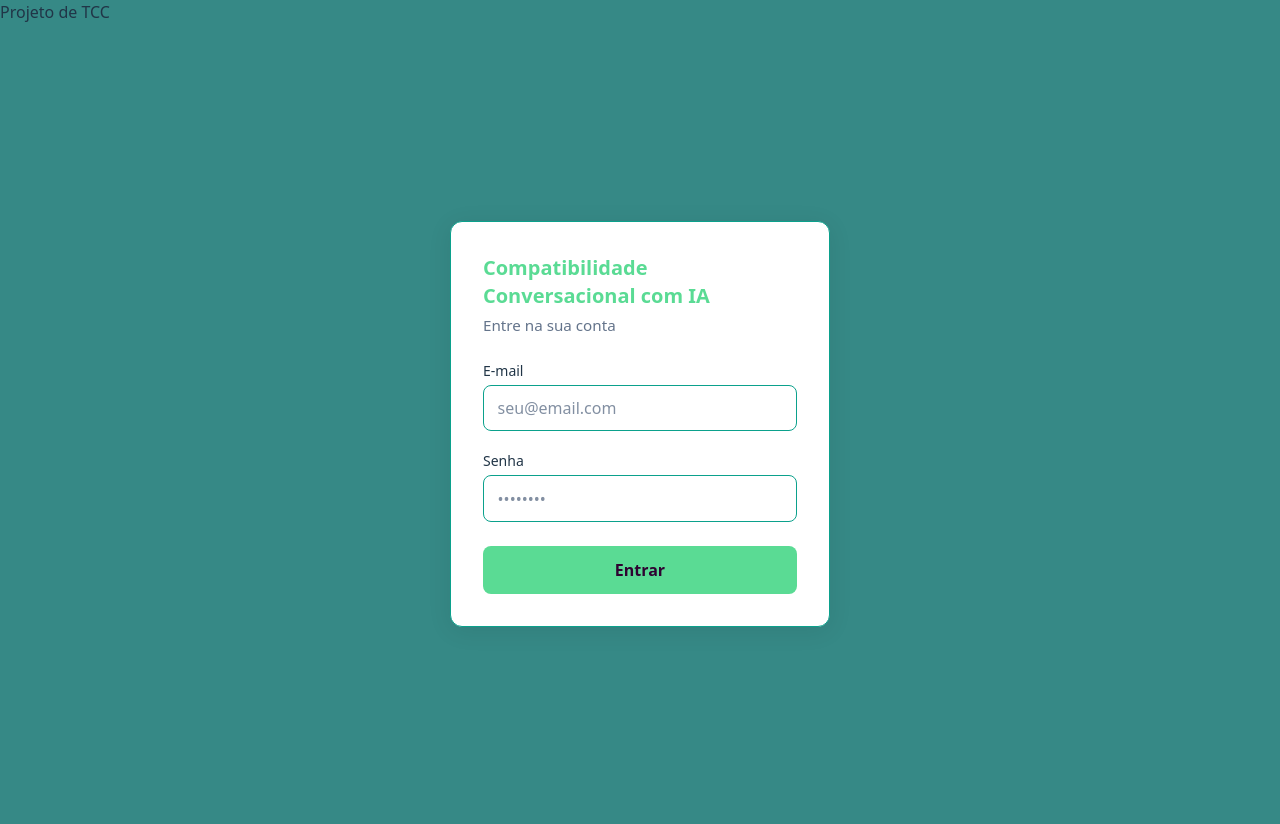
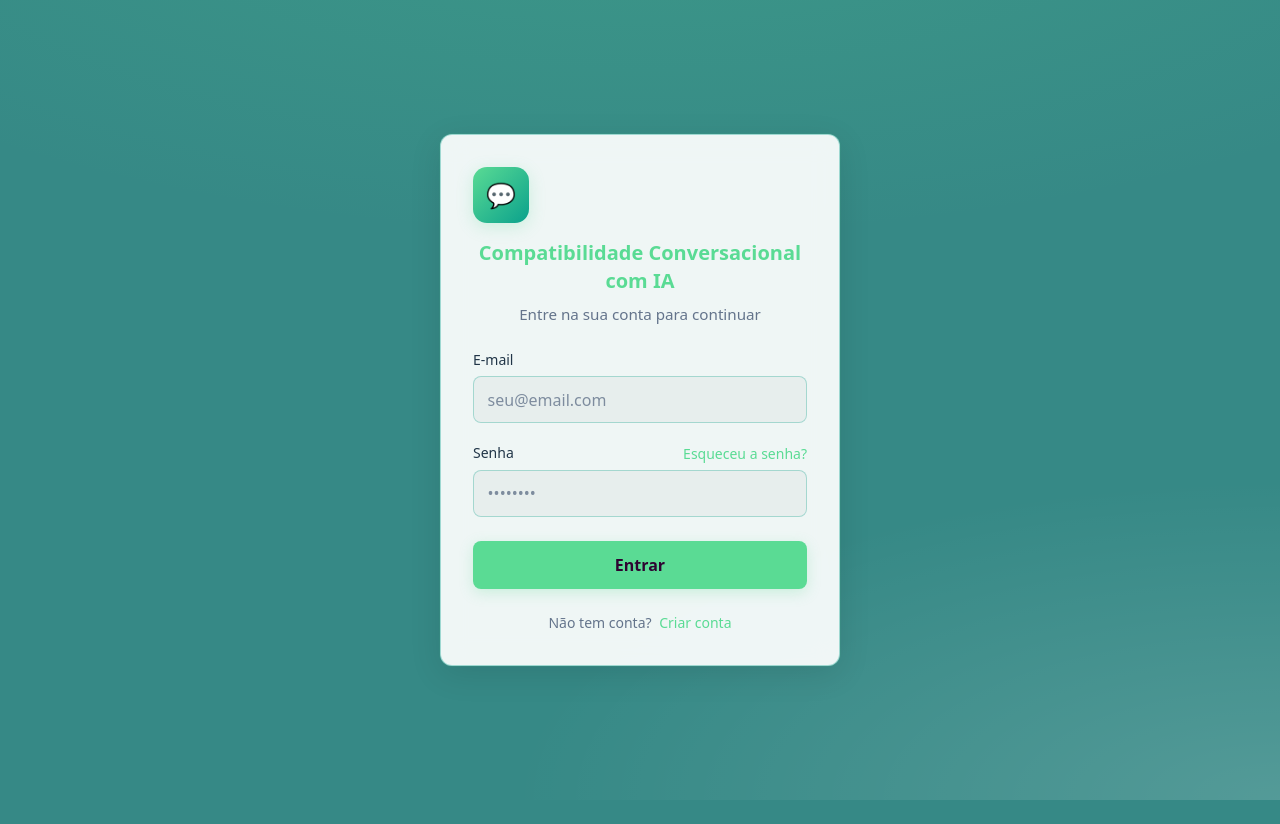
Before and after one commit to GabriD-0/Compatibilidade-Conversacional-com-IA, a Vue app in the folder frontend/: page /login in a window 1280 px wide. After the commit the page ends 800 px from the top, so only its background shows below. Built offline with nearby package versions, Linux system fonts and the light colour scheme.

Commit message:
Criação de padrão da tela de login

```diff
--- a/frontend/src/App.vue
+++ b/frontend/src/App.vue
@@ -3,6 +3,5 @@ import { RouterView } from 'vue-router'
 </script>
 
 <template>
-  <header>Projeto de TCC</header>
   <RouterView />
 </template>
--- a/frontend/src/style.css
+++ b/frontend/src/style.css
@@ -15,7 +15,6 @@
   --color-border-default: var(--token-border);
 }
 
-/* ========== Modo escuro (padrão) ========== */
 :root {
   font-family: system-ui, Avenir, Helvetica, Arial, sans-serif;
   line-height: 1.5;
@@ -35,7 +34,7 @@
   background-color: var(--token-bg-page);
 }
 
-/* ========== Modo claro ========== */
+/* Modo claro */
 @media (prefers-color-scheme: light) {
   :root {
     --token-bg-page: #368986;
@@ -54,7 +53,7 @@ body {
   min-height: 100vh;
 }
 
-/* ========== Componentes base (design system) ========== */
+/* Componentes base */
 @layer components {
   /* Botão primário */
   .btn-primary {
--- /dev/null
+++ b/frontend/src/styles/auth.css
@@ -0,0 +1,91 @@
+.login-page {
+  background: linear-gradient(135deg, var(--color-dark) 0%, #1a021c 40%, var(--color-tertiary) 100%);
+  position: relative;
+  overflow: hidden;
+}
+
+.login-page::before {
+  content: "";
+  position: absolute;
+  inset: 0;
+  background: radial-gradient(ellipse 80% 50% at 50% -20%, rgba(90, 219, 148, 0.12), transparent),
+              radial-gradient(ellipse 60% 40% at 100% 100%, rgba(138, 3, 77, 0.1), transparent),
+              radial-gradient(ellipse 50% 30% at 0% 80%, rgba(11, 161, 140, 0.08), transparent);
+  pointer-events: none;
+}
+
+.login-card {
+  position: relative;
+  background: rgba(36, 36, 36, 0.85);
+  backdrop-filter: blur(12px);
+  border: 1px solid rgba(54, 137, 134, 0.4);
+  box-shadow: 0 8px 32px rgba(0, 0, 0, 0.3),
+              0 0 0 1px rgba(90, 219, 148, 0.05);
+}
+
+.login-card .login-icon {
+  width: 56px;
+  height: 56px;
+  border-radius: 14px;
+  background: linear-gradient(135deg, var(--color-primary), var(--color-secondary));
+  display: flex;
+  align-items: center;
+  justify-content: center;
+  font-size: 1.5rem;
+  margin-bottom: 1rem;
+  box-shadow: 0 4px 16px rgba(90, 219, 148, 0.25);
+}
+
+.login-card .input {
+  background: rgba(255, 255, 255, 0.05);
+  border-color: rgba(54, 137, 134, 0.35);
+}
+
+.login-card .input:focus {
+  border-color: var(--color-primary);
+  box-shadow: 0 0 0 3px rgba(90, 219, 148, 0.15);
+}
+
+.login-card .btn-primary {
+  box-shadow: 0 4px 14px rgba(90, 219, 148, 0.25);
+}
+
+.login-card .btn-primary:hover {
+  box-shadow: 0 6px 20px rgba(11, 161, 140, 0.35);
+}
+
+.login-link {
+  color: var(--color-primary);
+  font-size: 0.875rem;
+  text-decoration: none;
+  transition: color 0.2s;
+}
+
+.login-link:hover {
+  color: var(--color-secondary);
+  text-decoration: underline;
+}
+
+/* Modo claro */
+@media (prefers-color-scheme: light) {
+  .login-page {
+    background: linear-gradient(135deg, var(--color-tertiary) 0%, #2a6d6b 50%, var(--color-secondary) 100%);
+  }
+
+  .login-page::before {
+    background: radial-gradient(ellipse 80% 50% at 50% -20%, rgba(90, 219, 148, 0.2), transparent),
+                radial-gradient(ellipse 60% 40% at 100% 100%, rgba(255, 255, 255, 0.15), transparent);
+  }
+
+  .login-card {
+    background: rgba(255, 255, 255, 0.92);
+    border-color: rgba(11, 161, 140, 0.35);
+    box-shadow: 0 8px 32px rgba(0, 0, 0, 0.1),
+                0 0 0 1px rgba(90, 219, 148, 0.08);
+  }
+
+  .login-card .input {
+    background: rgba(0, 0, 0, 0.03);
+    border-color: rgba(11, 161, 140, 0.3);
+  }
+}
--- a/frontend/src/views/Login.vue
+++ b/frontend/src/views/Login.vue
@@ -2,17 +2,18 @@
 </script>
 
 <template>
-  <div class="min-h-screen flex items-center justify-center p-4 bg-page">
-    <div class="card w-full max-w-[380px]">
-      <h1 class="m-0 mb-1 text-xl font-semibold text-primary">
+  <div class="login-page min-h-screen flex items-center justify-center p-4">
+    <div class="login-card card w-full max-w-[400px]">
+      <div class="login-icon">💬</div>
+      <h1 class="mb-2 text-xl font-semibold text-primary text-center">
         Compatibilidade Conversacional com IA
       </h1>
-      <p class="m-0 mb-6 text-[0.95rem] text-muted">
-        Entre na sua conta
+      <p class="mb-6 text-[0.95rem] text-muted text-center">
+        Entre na sua conta para continuar
       </p>
 
       <form class="flex flex-col gap-5" @submit.prevent>
-        <div class="flex flex-col gap-1">
+        <div class="flex flex-col gap-1.5">
           <label for="email" class="text-sm font-medium text-body">E-mail</label>
           <input
             id="email"
@@ -22,8 +23,11 @@
             class="input"
           />
         </div>
-        <div class="flex flex-col gap-1">
-          <label for="password" class="text-sm font-medium text-body">Senha</label>
+        <div class="flex flex-col gap-1.5">
+          <div class="flex items-center justify-between">
+            <label for="password" class="text-sm font-medium text-body">Senha</label>
+            <a href="#" class="login-link">Esqueceu a senha?</a>
+          </div>
           <input
             id="password"
             type="password"
@@ -36,6 +40,13 @@
           Entrar
         </button>
       </form>
+
+      <p class="mt-6 text-center text-sm text-muted">
+        Não tem conta?
+        <a href="#" class="login-link ml-1">Criar conta</a>
+      </p>
     </div>
   </div>
 </template>
+
+<style src="../styles/auth.css"></style>
```
Also changed, not shown: 1 other file (tests, documents, lock files or other folders).
